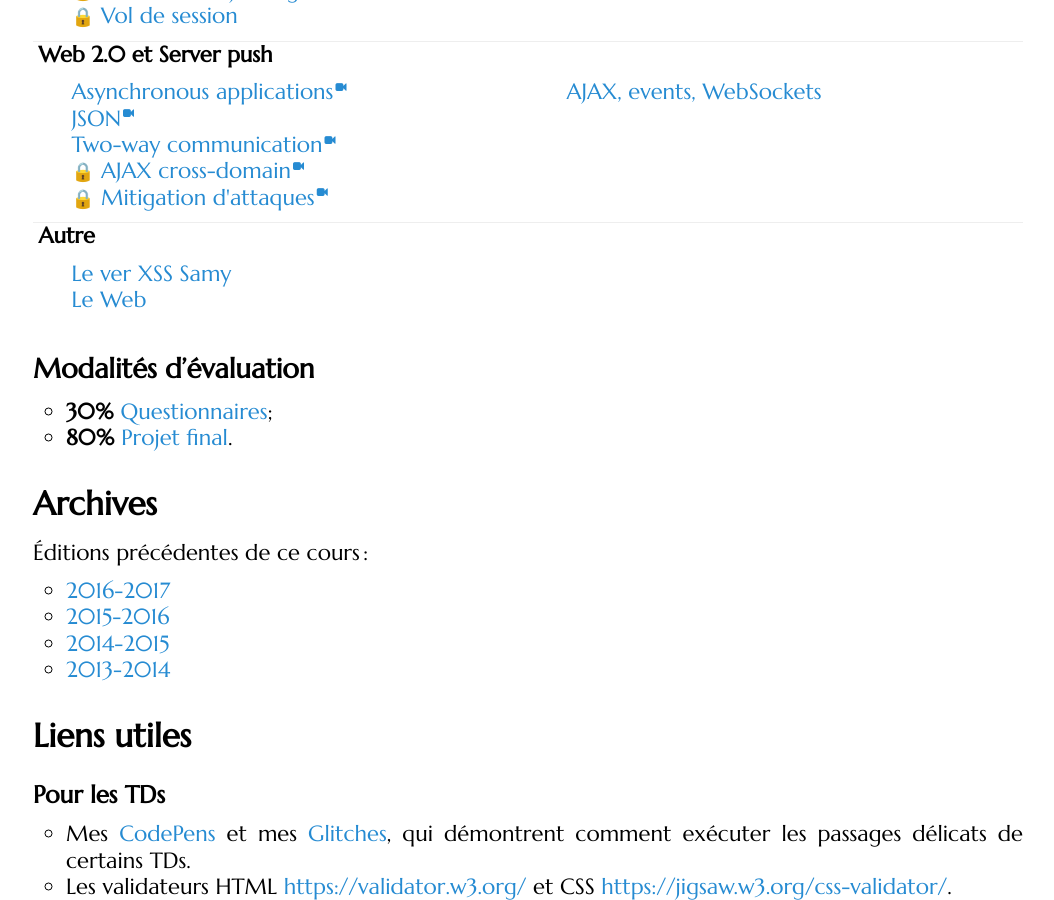
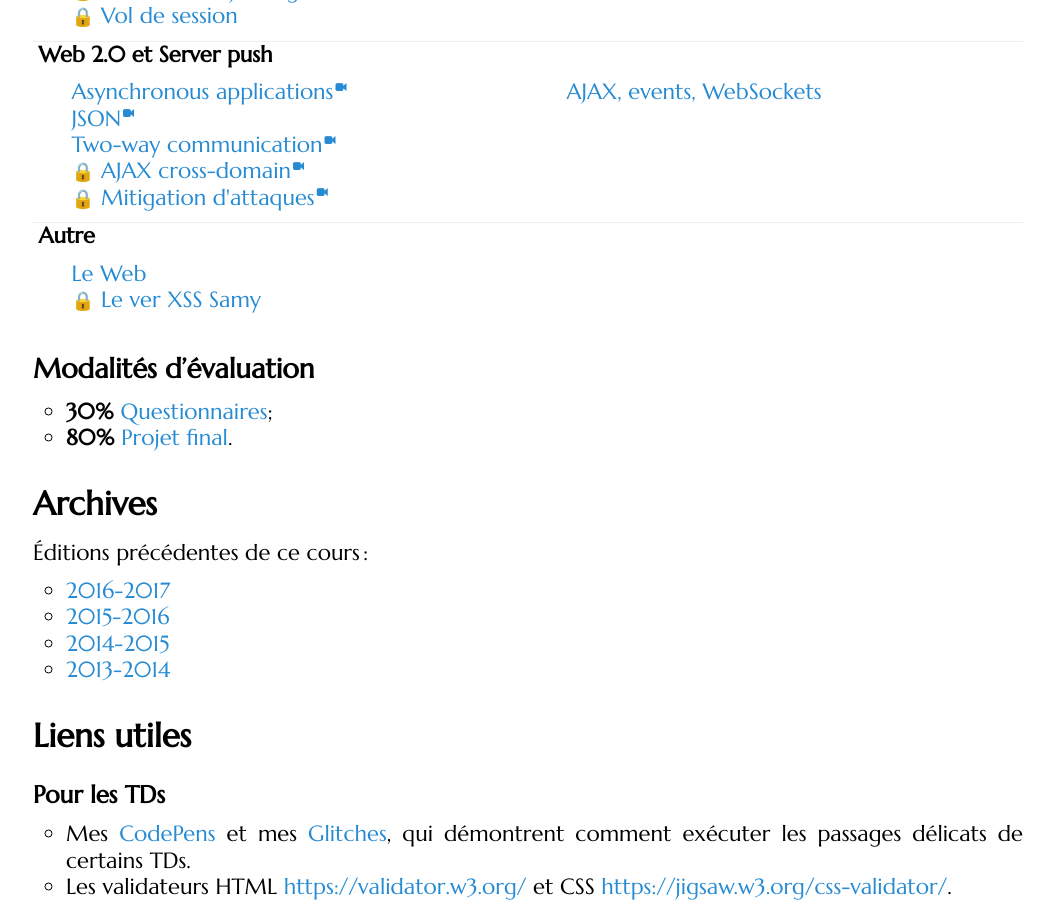
Before and after one commit to defeo/aws, a Jekyll site: the page built from index.md, in a window 1280 px wide and 900 px high, scrolled down 1987 px. Shown: the whole window, without its empty margins (112-1166 px from the left). Built offline with Jekyll 4.4.1, drawn with Linux system fonts in a browser that asks for light colours; some web fonts are replaced.

```diff
--- a/_data/plan.yml
+++ b/_data/plan.yml
@@ -58,5 +58,6 @@
 
 - desc: Autre
   lessons:
-    - samy.md
     - past-future.md
+    - url: samy.md
+      comment: '<small>🔒</small>'
```
